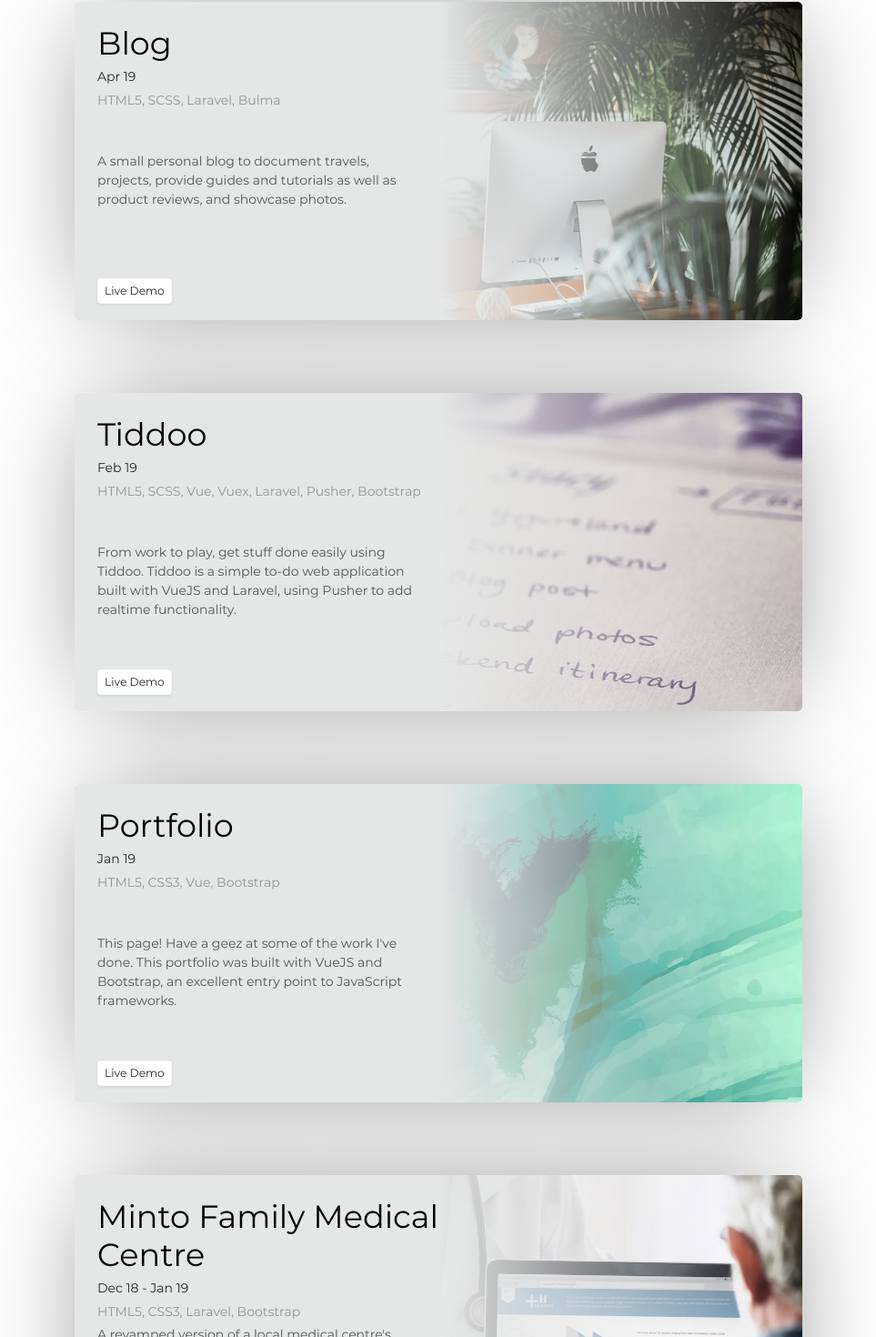
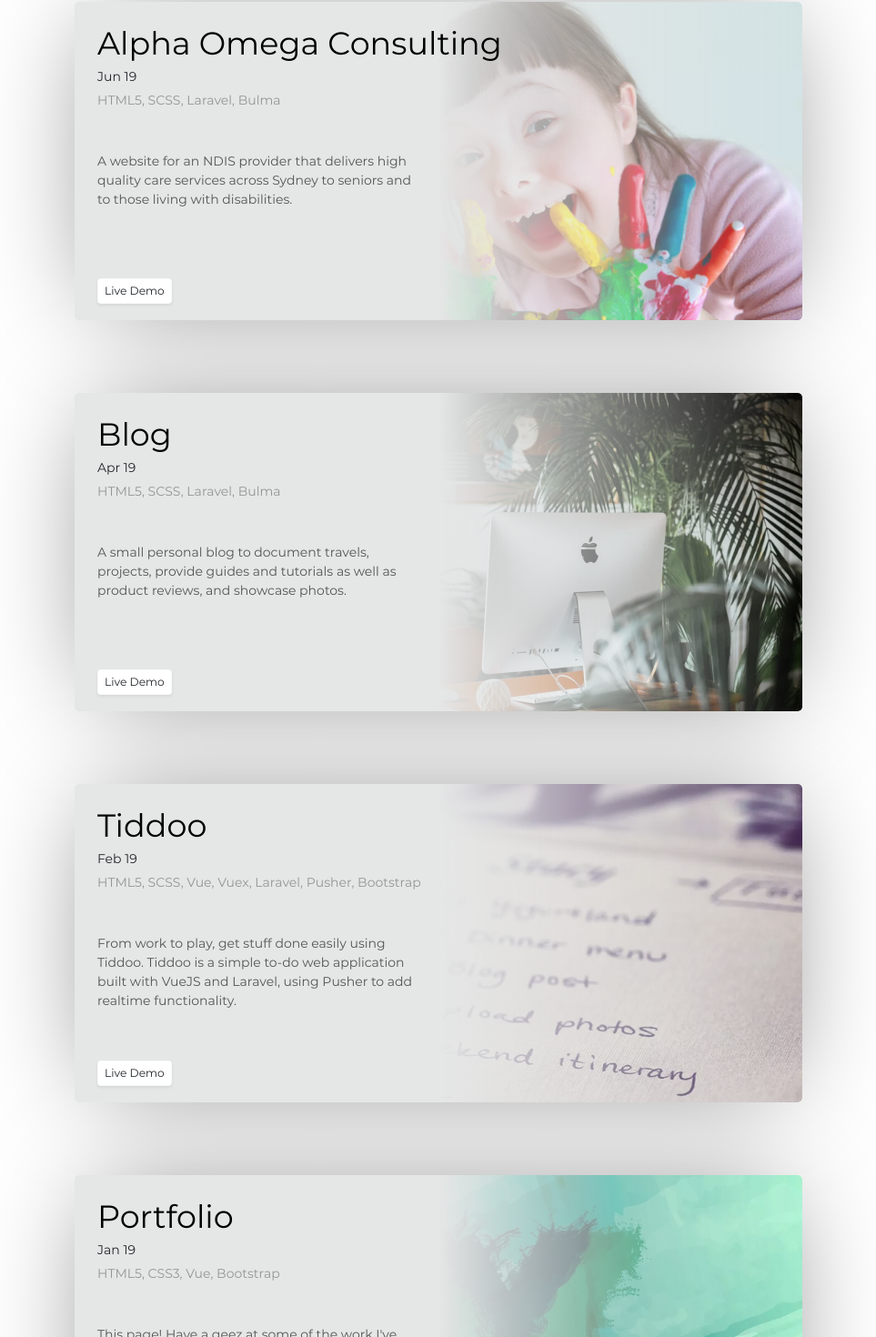
Before and after one commit to jphan0/portfolio, a Vue app: page / in a window 1280 px wide. Shown: the part 1010-2480 px from the top of the page at 91% size, without its empty margins (158-1121 px from the left). Built offline with nearby package versions, Linux system fonts and the light colour scheme.

Commit message:
Added AOC

```diff
--- a/src/App.vue
+++ b/src/App.vue
@@ -6,13 +6,15 @@
 
     <Heading heading="Projects" id="projects"></Heading>
 
+    <ProjectCard title="Alpha Omega Consulting" technologies="HTML5, SCSS, Laravel, Bulma" projectduration="Jun 19" body="A website for an NDIS provider that delivers high quality care services across Sydney to seniors and to those living with disabilities." cardback="blur_back aoc_back" button1="btn btn-light btn-sm shadow-sm bg-white rounded" href="https://aomc.jphan.info" buttontext="Live Demo"></ProjectCard>
+
     <ProjectCard title="Blog" technologies="HTML5, SCSS, Laravel, Bulma" projectduration="Apr 19" body="A small personal blog to document travels, projects, provide guides and tutorials as well as product reviews, and showcase photos." cardback="blur_back blog_back" button1="btn btn-light btn-sm shadow-sm bg-white rounded" href="https://blog.jphan.info" buttontext="Live Demo"></ProjectCard>
 
     <ProjectCard title="Tiddoo" technologies="HTML5, SCSS, Vue, Vuex, Laravel, Pusher, Bootstrap" projectduration="Feb 19" body="From work to play, get stuff done easily using Tiddoo. Tiddoo is a simple to-do web application built with VueJS and Laravel, using Pusher to add realtime functionality." cardback="blur_back tiddoo_back" button1="btn btn-light btn-sm shadow-sm bg-white rounded" href="https://tiddoo.jphan.info" buttontext="Live Demo"></ProjectCard>
 
     <ProjectCard title="Portfolio" technologies="HTML5, CSS3, Vue, Bootstrap" projectduration="Jan 19" body="This page! Have a geez at some of the work I've done. This portfolio was built with VueJS and Bootstrap, an excellent entry point to JavaScript frameworks." cardback="blur_back portfolio_back" button1="btn btn-light btn-sm shadow-sm bg-white rounded" href="https://jphan.info" buttontext="Live Demo"></ProjectCard>
 
-    <ProjectCard title="Minto Family Medical Centre" technologies="HTML5, CSS3, Laravel, Bootstrap" projectduration="Dec 18 - Jan 19" body="A revamped version of a local medical centre's website supporting mobile, tablet, and desktop sizes. Includes updated news section and accounts enabling publication of articles regarding general medical or practice related news." cardback="blur_back mfmc_back" button1="btn btn-light btn-sm shadow-sm bg-white rounded" href="https://mintofamilymedicalcentre.com.au" buttontext="Live Demo"></ProjectCard>
+    <ProjectCard title="Minto Family Medical Centre" technologies="HTML5, CSS3, Laravel, Bootstrap" projectduration="Jan 19" body="A revamped version of a local medical centre's website supporting mobile, tablet, and desktop sizes. Includes updated news section and accounts enabling publication of articles regarding general medical or practice related news." cardback="blur_back mfmc_back" button1="btn btn-light btn-sm shadow-sm bg-white rounded" href="https://mintofamilymedicalcentre.com.au" buttontext="Live Demo"></ProjectCard>
 
     <ProjectCard title="ABC Filters" technologies="HTML5, CSS3, jQuery, Laravel, Bootstrap" projectduration="Jul 18 - Dec 18" body="Applied techniques learnt throughout university - from web development to database design to project management. This web application was designed for a local business to automate their invoicing system and provide an updated responsive site design." cardback="blur_back abcfilters_back" button1="btn btn-light btn-sm shadow-sm bg-white rounded d-none" href="https://abcf.jphan.info" buttontext="Screenshots"></ProjectCard>
 
@@ -110,6 +112,14 @@ html, body {
   font-family: 'Montserrat', helvetica, arial, sans-serif;
 }
 
+.no-webp .aoc_back {
+  background-image: url("~@/assets/img/aoc.jpg");
+}
+
+.webp .aoc_back{
+  background-image: url("~@/assets/img/aoc.webp");
+}
+
 .no-webp .blog_back {
   background-image: url("~@/assets/img/blog.jpeg");
 }
```
Also changed, not shown: src/assets/img/aoc.jpg (added), src/assets/img/aoc.webp (added).
